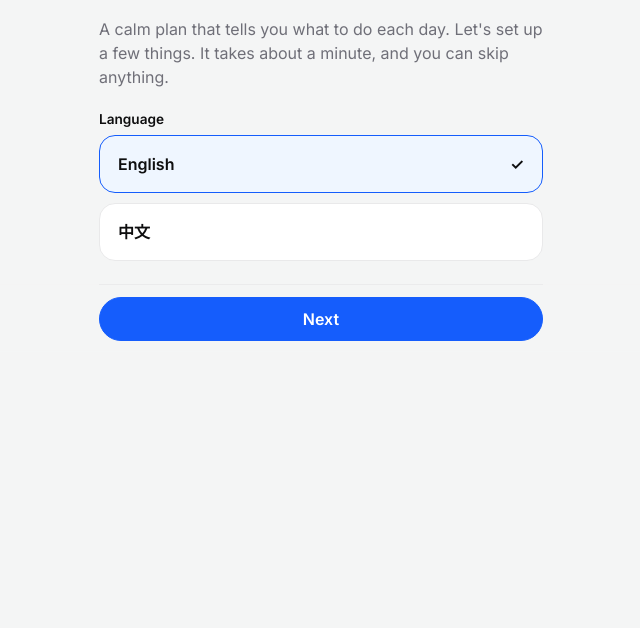
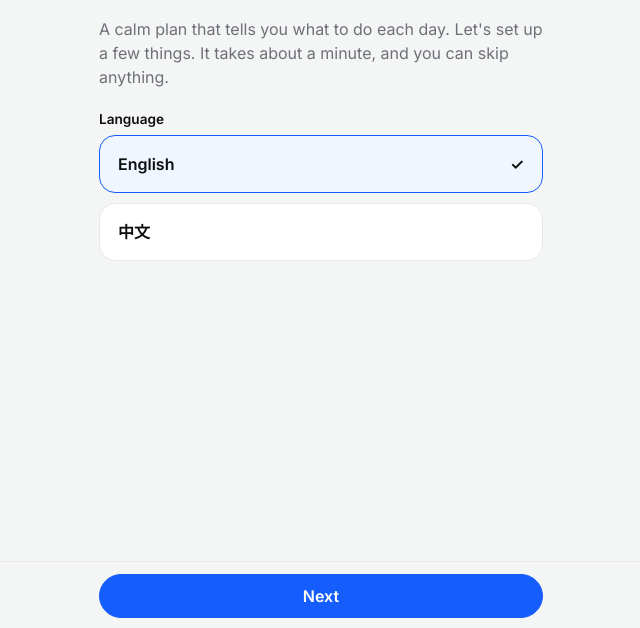
Before and after one commit to yaosunn/Steady, a plain HTML site: page index.html in a window 1280 px wide. Shown: the part 172-800 px from the top of the page, without its empty margins (319-959 px from the left). Drawn offline with Linux system fonts and the light colour scheme.

Commit message:
Add files via upload

```diff
--- a/index.html
+++ b/index.html
@@ -49,7 +49,7 @@ button,input,textarea,select{font:inherit;color:inherit}
 button{cursor:pointer}
 :focus-visible{outline:2px solid var(--accent);outline-offset:2px}
 .wrap{flex:1 1 auto;min-height:0;width:100%;overflow-x:hidden;overflow-y:auto;overscroll-behavior-y:contain;-webkit-overflow-scrolling:touch;padding-left:max(18px,env(safe-area-inset-left,0px),calc((100% - 30rem)/2 + 18px));padding-right:max(18px,env(safe-area-inset-right,0px),calc((100% - 30rem)/2 + 18px));padding-block:14px 32px}
-.wrap:has(+ .tabs[hidden]){padding-bottom:calc(32px + env(safe-area-inset-bottom,0px))}
+.wrap:has(+ .foot[hidden] + .tabs[hidden]){padding-bottom:calc(32px + env(safe-area-inset-bottom,0px))}
 #view{gap:18px}
 .top{display:flex;align-items:center;justify-content:space-between;gap:12px;padding-block:6px 14px}
 .brand{font-family:var(--f-display);font-size:1.15rem;font-weight:700;letter-spacing:-.02em;color:var(--ink)}
@@ -131,7 +131,8 @@ p{margin:0}
 .hint{font-size:.78rem;color:var(--muted);line-height:1.4;margin:0}
 .hint.err{color:var(--warn)}
 /* intake action bar: stays at the bottom of the screen while the form scrolls behind it */
-.actbar{position:sticky;bottom:calc(-32px - env(safe-area-inset-bottom,0px));z-index:3;display:flex;flex-direction:column;gap:6px;margin-top:4px;margin-bottom:calc(-32px - env(safe-area-inset-bottom,0px));padding:12px 0 calc(10px + env(safe-area-inset-bottom,0px));background:var(--bg);box-shadow:0 -1px 0 var(--line),0 0 0 100vmax var(--bg);clip-path:inset(-1px -100vmax 0)}
+.foot{flex:none;background:var(--bg);border-top:1px solid var(--line);padding:12px max(18px,env(safe-area-inset-right,0px),calc((100% - 30rem)/2 + 18px)) calc(10px + env(safe-area-inset-bottom,0px)) max(18px,env(safe-area-inset-left,0px),calc((100% - 30rem)/2 + 18px))}
+.actbar{display:flex;flex-direction:column;gap:6px}
 .actbar .btn.ghost{min-height:34px}
 .needbox{margin:0;padding:12px 14px;border-radius:12px;background:var(--warn-soft);color:var(--warn);font-size:.88rem;font-weight:500}
 .needbox.ok{background:var(--accent-soft);color:var(--accent)}
@@ -305,7 +306,7 @@ details.path .pp .t{font-weight:650}
 .setup{display:flex;flex-direction:column;gap:20px;padding-top:8px}
 .setup .dotsrow{display:flex;gap:6px} .setup .dotsrow i{flex:1;height:4px;border-radius:4px;background:var(--line)} .setup .dotsrow i.d{background:var(--accent)}
 .setup p.big{font-size:2rem;line-height:1.15;font-weight:700;letter-spacing:-.025em}
-.setup .btn:not(.primary):not(.ghost){background:var(--surface)}
+.setup .btn:not(.primary):not(.ghost),.foot .btn:not(.primary):not(.ghost){background:var(--surface)}
 .optlist{display:flex;flex-direction:column;gap:10px}
 .opt{display:flex;justify-content:space-between;align-items:center;border:1.5px solid var(--line);background:var(--surface);border-radius:16px;padding:16px 18px;font-weight:600;text-align:left}
 .opt.on{border-color:var(--accent);background:var(--accent-soft)}
@@ -342,6 +343,7 @@ if ('serviceWorker' in navigator) addEventListener('load', () => navigator.servi
   </header>
   <main id="view" class="stack"></main>
 </div>
+<div class="foot" id="foot" hidden></div>
 <nav class="tabs" aria-label="Screens"><div class="in" id="tabs"></div></nav>
 <div id="ov"></div>
 <div id="toast" class="toast" hidden></div>
@@ -1940,6 +1942,8 @@ function render(){
   else if (!S.state.baselineDone) v.innerHTML = viewOnboard();
   else if (ui.glance) v.innerHTML = viewGlance();
   else v.innerHTML = ({today:viewToday, log:W ? viewLog : viewToday, food:viewFood, progress:viewProgress, history:viewHistory, settings:viewSettings}[tab] || viewToday)();
+  const foot = $('#foot'), ab = v.querySelector('.actbar');
+  foot.replaceChildren(...(ab ? [ab] : [])); foot.hidden = !ab;
   tick();
   meNeedNote();
   if (ui.ci) ciSheet();
--- a/sw.js
+++ b/sw.js
@@ -1,5 +1,5 @@
 // Steady offline cache. Network first for the app page, so updates show up when online.
-const CACHE = 'steady-20261018192713';
+const CACHE = 'steady-20261018193132';
 const SHELL = ['./', 'index.html', 'manifest.webmanifest', 'icon-180.png', 'icon-192.png', 'icon-512.png', 'favicon.svg'];
 
 self.addEventListener('install', e => {
```
